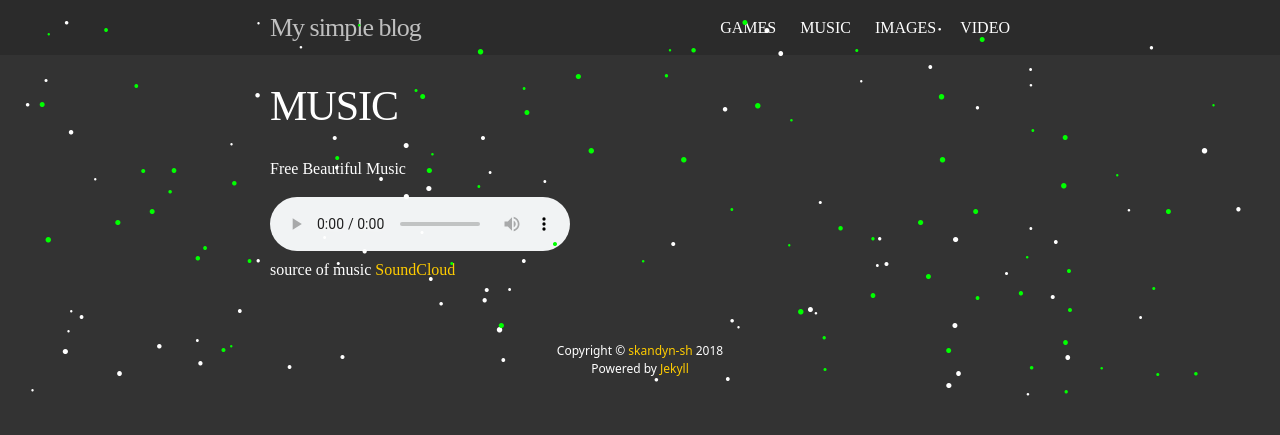
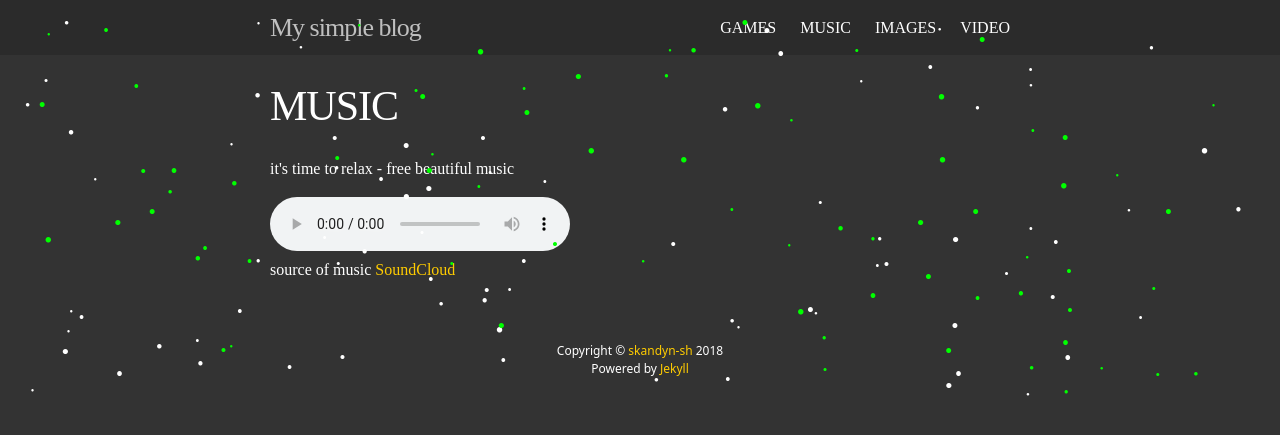
Before and after one commit to skandyn-sh/skandyn-sh.github.io, a Jekyll site: the page built from music.html, in a window 1280 px wide. Shown: the top 435 px of the page. Built offline with Jekyll 4.4.1, drawn with Linux system fonts in a browser that asks for light colours; nearby versions of some CDN libraries; library files that are not in the unit come from our copies; comment, search, counter and statistics services are not loaded.

Commit message:
Update music.html

```diff
--- a/music.html
+++ b/music.html
@@ -3,7 +3,7 @@ layout: page
 title: MUSIC
 permalink: /music/
 ---
-Free Beautiful Music
+it's time to relax - free beautiful music
 <p style="padding-bottom: 1px"></p>
 
  <audio controls>
```
